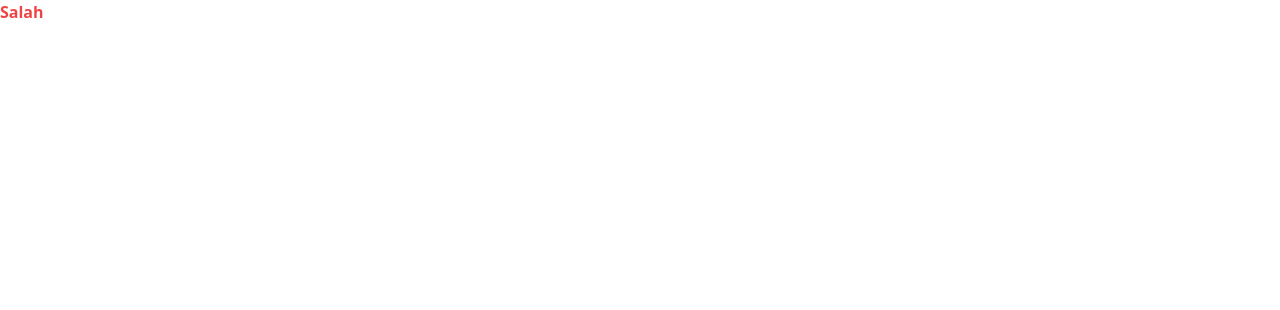
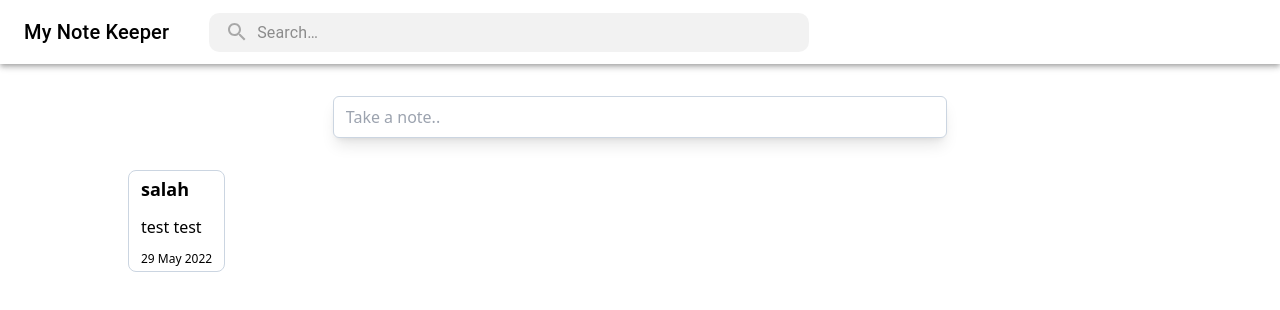
Before and after one commit to SalahQerem/Note-keeping-app, a React (Vite) app: page / in a window 1280 px wide. Shown: the top 310 px of the page. Built offline with nearby package versions, Linux system fonts and the light colour scheme.

Commit message:
Design UI

```diff
--- a/src/App.jsx
+++ b/src/App.jsx
@@ -1,9 +1,12 @@
 import "./App.css";
+import NavBar from "./components/NavBar/NavBar.jsx";
+import Notes from "./components/Notes/Notes.jsx";
 
 function App() {
   return (
     <>
-      <h1 className="font-semibold text-red-500">Salah</h1>
+      <NavBar />
+      <Notes />
     </>
   );
 }
--- /dev/null
+++ b/src/components/NavBar/NavBar.jsx
@@ -0,0 +1,94 @@
+import React from "react";
+import { styled, alpha, createTheme } from "@mui/material/styles";
+import AppBar from "@mui/material/AppBar";
+import Toolbar from "@mui/material/Toolbar";
+import Typography from "@mui/material/Typography";
+import InputBase from "@mui/material/InputBase";
+import SearchIcon from "@mui/icons-material/Search";
+import { ThemeProvider } from "@emotion/react";
+
+function NavBar() {
+  const Search = styled("div")(({ theme }) => ({
+    position: "relative",
+    borderRadius: "10px",
+    marginLeft: 0,
+    width: "100%",
+    [theme.breakpoints.up("sm")]: {
+      marginLeft: theme.spacing(1),
+      width: "auto",
+    },
+  }));
+
+  const SearchIconWrapper = styled("div")(({ theme }) => ({
+    padding: theme.spacing(0, 2),
+    height: "100%",
+    position: "absolute",
+    pointerEvents: "none",
+    display: "flex",
+    alignItems: "center",
+    justifyContent: "center",
+    opacity: "0.3",
+  }));
+
+  const StyledInputBase = styled(InputBase)(({ theme }) => ({
+    color: "inherit",
+    width: "100%",
+    "& .MuiInputBase-input": {
+      padding: theme.spacing(1, 1, 1, 0),
+      paddingLeft: `calc(1em + ${theme.spacing(4)})`,
+      transition: theme.transitions.create("width"),
+      [theme.breakpoints.up("sm")]: {
+        width: "12ch",
+        "&:focus": {
+          width: "20ch",
+        },
+      },
+    },
+  }));
+
+  const theme = createTheme({
+    components: {
+      MuiAppBar: {
+        styleOverrides: {
+          root: {
+            backgroundColor: "#fff",
+            color: "#000",
+          },
+        },
+      },
+    },
+  });
+  return (
+    <ThemeProvider theme={theme}>
+      <AppBar position="static">
+        <Toolbar sx={{ display: "flex", alignItems: "center", gap: "2rem" }}>
+          <Typography
+            variant="h6"
+            noWrap
+            component="div"
+            sx={{ display: { xs: "none", sm: "block" } }}
+          >
+            My Note Keeper
+          </Typography>
+          <Search
+            sx={{
+              backgroundColor: "rgba(0,0,0,0.05)",
+              flexGrow: 1,
+              maxWidth: "600px",
+            }}
+          >
+            <SearchIconWrapper>
+              <SearchIcon />
+            </SearchIconWrapper>
+            <StyledInputBase
+              placeholder="Search…"
+              inputProps={{ "aria-label": "search" }}
+            />
+          </Search>
+        </Toolbar>
+      </AppBar>
+    </ThemeProvider>
+  );
+}
+
+export default NavBar;
--- /dev/null
+++ b/src/components/Note/Note.jsx
@@ -0,0 +1,13 @@
+import React from "react";
+
+function Note({ title, content, creationDate }) {
+  return (
+    <div className="px-3 py-1 rounded-lg border border-slate-300 flex flex-col gap-3">
+      <h2 className="text-lg font-semibold">{title}</h2>
+      <p>{content}</p>
+      <p className="text-xs">{creationDate}</p>
+    </div>
+  );
+}
+
+export default Note;
--- /dev/null
+++ b/src/components/Notes/Notes.jsx
@@ -0,0 +1,26 @@
+import React from "react";
+import Note from "../Note/Note.jsx";
+
+function Notes() {
+  return (
+    <div className="w-[80%] mx-auto h-[calc(100vh-64px)]">
+      <form action="" className="py-8 flex justify-center">
+        <input
+          type="text"
+          name="note"
+          placeholder="Take a note.."
+          className="border border-slate-300 w-[60%] rounded-md px-3 py-2 shadow-lg"
+        />
+      </form>
+      <div className="flex flex-wrap gap-2 items-start">
+        <Note
+          title={"salah"}
+          content={"test test"}
+          creationDate={"29 May 2022"}
+        />
+      </div>
+    </div>
+  );
+}
+
+export default Notes;
```
